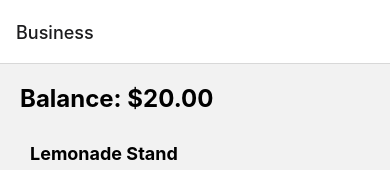
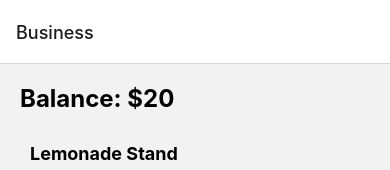
Before and after one commit to demirsergen/get-rich, a React Native app: screen /Business in a window 390 px wide. Shown: the top 170 px of the page. Built offline with nearby package versions, Linux system fonts and the light colour scheme.

Commit message:
use format number func

```diff
--- a/screens/BusinessScreen.js
+++ b/screens/BusinessScreen.js
@@ -8,6 +8,7 @@ import {
 } from 'react-native';
 import Business from '../components/Business';
 import { useGameContext } from '../GameContext';
+import { formatNumber } from '../utility/formatNumber';
 
 export default function BusinessScreen() {
   const { balance, businesses, buyBusiness, upgradeBusiness } =
@@ -32,7 +33,7 @@ export default function BusinessScreen() {
   return (
     <ScrollView style={styles.container}>
       <Text style={styles.balance}>
-        Balance: ${balance.toFixed(2)}
+        Balance: ${formatNumber(balance)}
       </Text>
       {businesses.map((business) => (
         <Business
```
